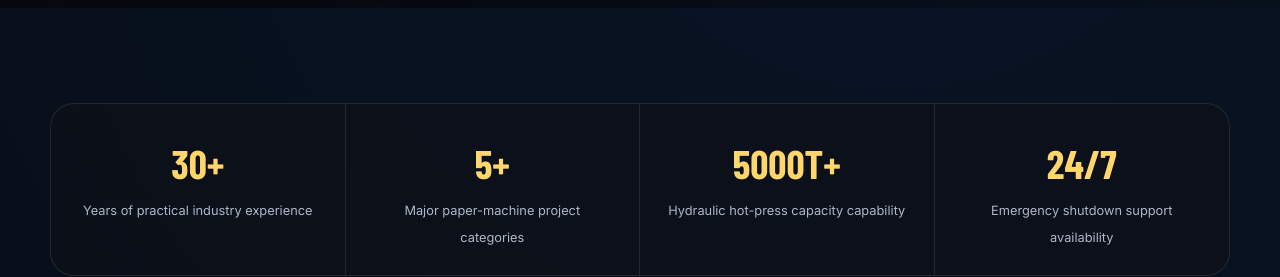
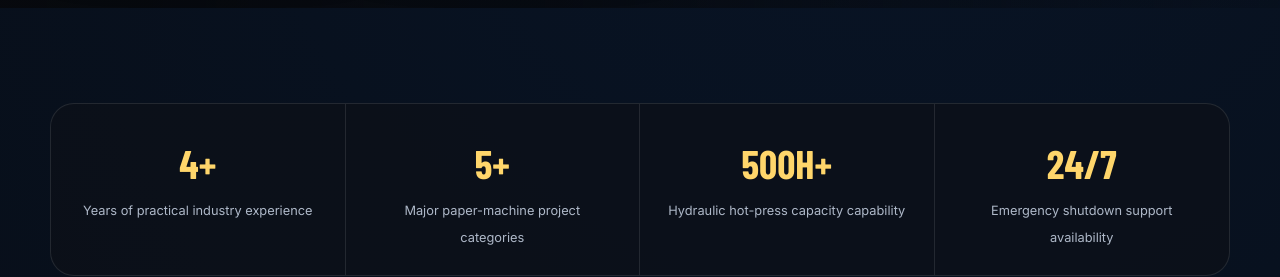
Before and after one commit to ashudubeyvns/GaytriEngineeringWorks, a plain HTML site: page public/index.html in a window 1280 px wide. Shown: the part 1100-1377 px from the top of the page. Drawn offline with nearby package versions, Linux system fonts and the light colour scheme; animation ran at ten frames a second.

Commit message:
Update website

```diff
--- a/public/index.html
+++ b/public/index.html
@@ -206,7 +206,7 @@
         <div class="container">
           <div class="stats reveal">
             <div class="stat">
-              <strong data-count="30" data-suffix="+">
+              <strong data-count="4" data-suffix="+">
                 0+
               </strong>
               <span>
@@ -222,8 +222,8 @@
               </span>
             </div>
             <div class="stat">
-              <strong data-count="5000" data-suffix="T+">
-                0T+
+              <strong data-count="500" data-suffix="H+">
+                0H+
               </strong>
               <span>
                 Hydraulic hot-press capacity capability
```
